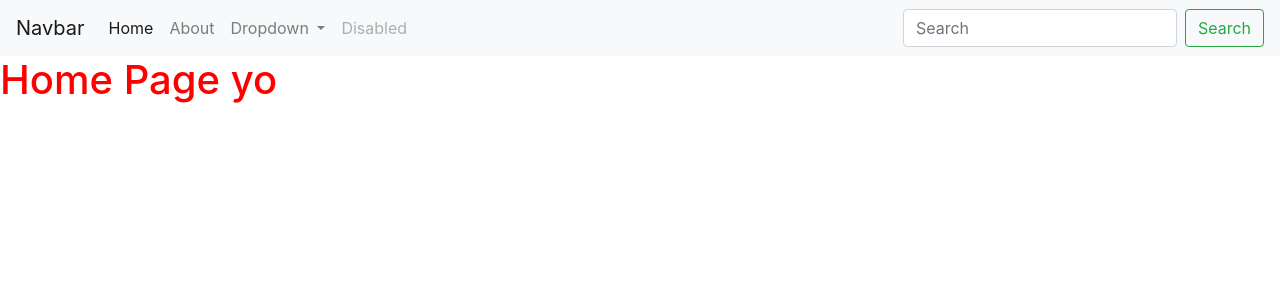
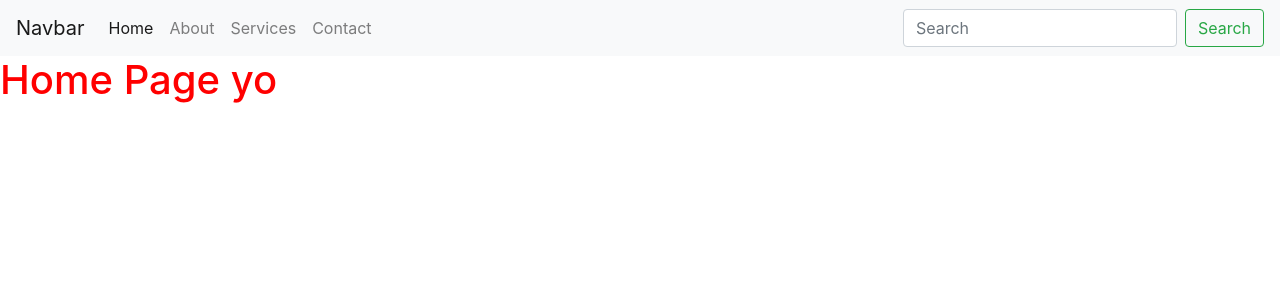
Before and after one commit to brianharrisjr/backendpractice, a Node server app: page / in a window 1280 px wide. Shown: the top 300 px of the page. Run offline with Node 20, Linux system fonts and the light colour scheme; some libraries are stand-ins or nearby versions.

Commit message:
fixed navbar and added new pages

```diff
--- a/app.js
+++ b/app.js
@@ -13,6 +13,14 @@ app.get("/about", function (req, res){
   res.render("about");
 })
 
+app.get("/services", function(req, res){
+  res.render("services");
+});
+
+app.get("/contact", function(req,res){
+  res.render("contact");
+});
+
 
 app.listen(3000, function(){
   console.log("Server Started");
--- /dev/null
+++ b/views/contact.ejs
@@ -0,0 +1,5 @@
+<% include partials/header %>
+
+<h1>Contact Page</h1>
+
+<% include partials/footer %>
--- a/views/partials/header.ejs
+++ b/views/partials/header.ejs
@@ -26,19 +26,11 @@
       <li class="nav-item">
         <a class="nav-link" href="/about">About</a>
       </li>
-      <li class="nav-item dropdown">
-        <a class="nav-link dropdown-toggle" href="#" id="navbarDropdown" role="button" data-toggle="dropdown" aria-haspopup="true" aria-expanded="false">
-          Dropdown
-        </a>
-        <div class="dropdown-menu" aria-labelledby="navbarDropdown">
-          <a class="dropdown-item" href="#">Action</a>
-          <a class="dropdown-item" href="#">Another action</a>
-          <div class="dropdown-divider"></div>
-          <a class="dropdown-item" href="#">Something else here</a>
-        </div>
+      <li class="nav-item">
+        <a class="nav-link" href="/services">Services</a>
       </li>
       <li class="nav-item">
-        <a class="nav-link disabled" href="#" tabindex="-1" aria-disabled="true">Disabled</a>
+        <a class="nav-link" href="/contact">Contact</a>
       </li>
     </ul>
     <form class="form-inline my-2 my-lg-0">
--- /dev/null
+++ b/views/services.ejs
@@ -0,0 +1,5 @@
+<% include partials/header %>
+
+<h1>Services page</h1>
+
+<% include partials/footer %>
```
